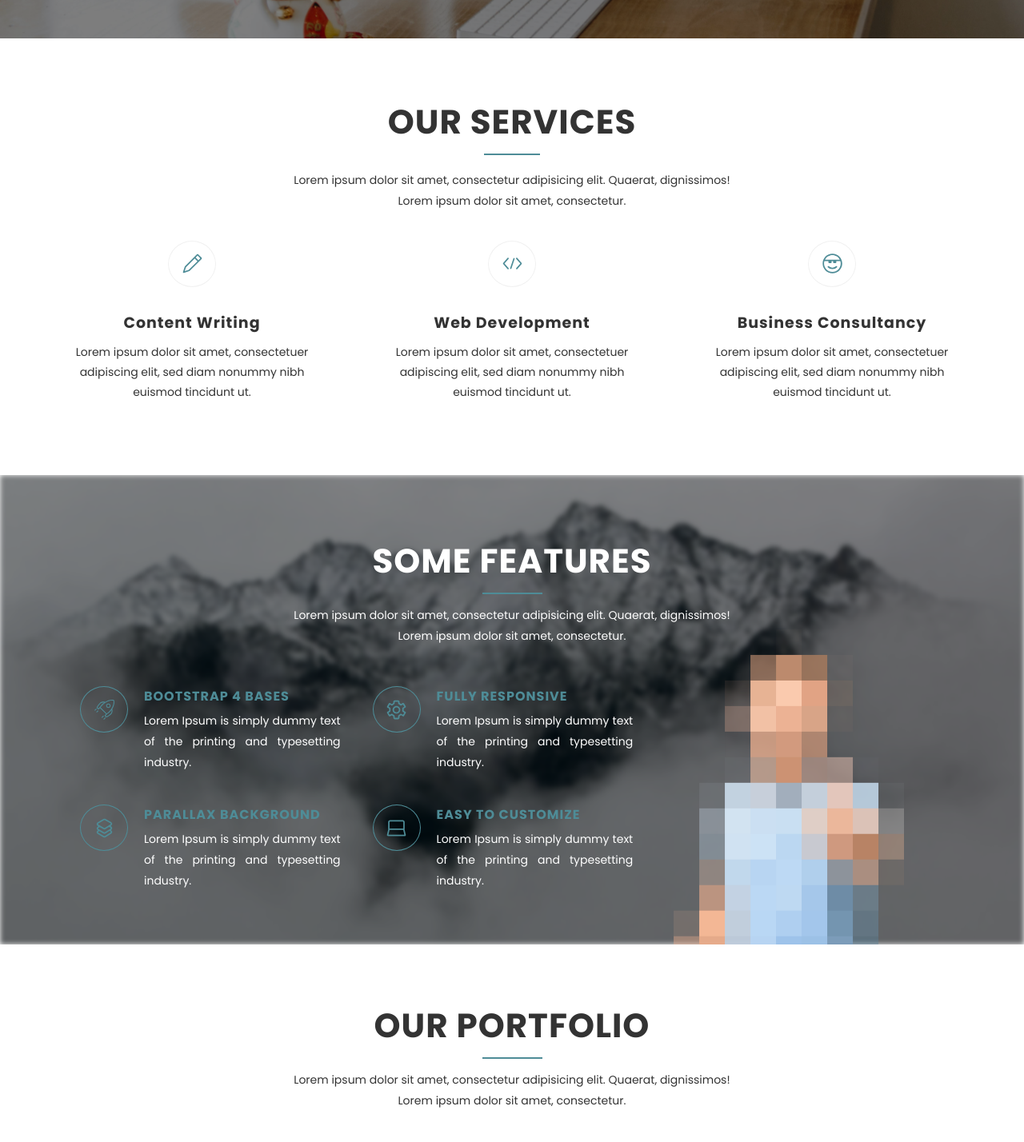
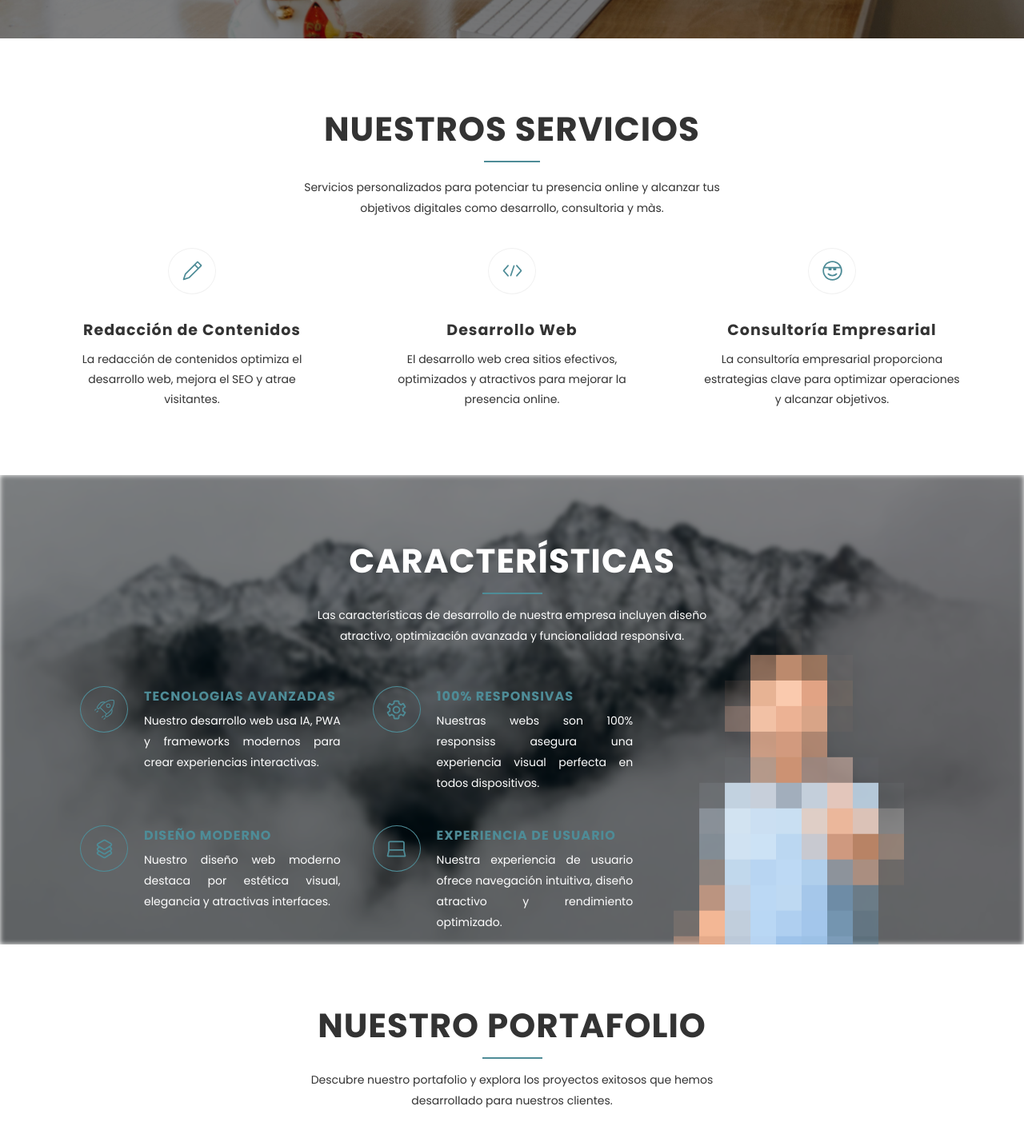
Before and after one commit to Aegox/amun-services-web, a React (Vite) app: page / in a window 1280 px wide. Shown: the part 580-2008 px from the top of the page at 80% size. Built offline with nearby package versions, Linux system fonts and the light colour scheme.

Commit message:
fix Services items is not align in center

```diff
--- a/src/components/Features.jsx
+++ b/src/components/Features.jsx
@@ -1,23 +1,22 @@
-import styles from '../styles/Features.module.css'
-import background from  '../assets/features-background.jpg'
-import person from  '../assets/person.png'
-import Cog from  '../icons/Cog.jsx'
-import Layers from  '../icons/Layers.jsx'
-import Rocket from  '../icons/Rocket.jsx'
-import Laptop from  '../icons/Laptop.jsx'
+import styles from "../styles/Features.module.css";
+import background from "../assets/features-background.jpg";
+import person from "../assets/person.png";
+import Cog from "../icons/Cog.jsx";
+import Layers from "../icons/Layers.jsx";
+import Rocket from "../icons/Rocket.jsx";
+import Laptop from "../icons/Laptop.jsx";
 
-
-function Features () {
+function Features() {
   return (
     <main id="Features" className={styles.main}>
       <div className={styles.background}></div>
       <div className={styles.container}>
         <header>
-        <h2>SOME FEATURES</h2>
-        <div className={styles.line}>
-        </div>
-        <p>Lorem ipsum dolor sit amet, consectetur adipisicing elit. Quaerat, dignissimos!
-Lorem ipsum dolor sit amet, consectetur.</p>
+          <h2>CARACTERÍSTICAS</h2>
+          <div className={styles.line}></div>
+          <p>
+           Las características de desarrollo de nuestra empresa incluyen diseño atractivo, optimización avanzada y funcionalidad responsiva.
+          </p>
         </header>
         <div className={styles.articles}>
           <article>
@@ -25,8 +24,11 @@ Lorem ipsum dolor sit amet, consectetur.</p>
               <Rocket width="25px" height="25px" color="black" />
             </div>
             <div className={styles.item}>
-            <h4>BOOTSTRAP 4 BASES</h4>
-            <p>Lorem Ipsum is simply dummy text of the printing and typesetting industry.</p>
+              <h4>TECNOLOGIAS AVANZADAS</h4>
+              <p>
+                Nuestro desarrollo web usa IA, PWA y frameworks modernos para
+                crear experiencias interactivas.
+              </p>
             </div>
           </article>
           <article>
@@ -34,8 +36,11 @@ Lorem ipsum dolor sit amet, consectetur.</p>
               <Cog width="25px" height="25px" color="black" />
             </div>
             <div className={styles.item}>
-            <h4>FULLY RESPONSIVE</h4>
-            <p>Lorem Ipsum is simply dummy text of the printing and typesetting industry. </p>
+              <h4>100% RESPONSIVAS</h4>
+              <p>
+                Nuestras webs son 100% responsiss asegura una experiencia visual
+                perfecta en todos dispositivos.
+              </p>
             </div>
           </article>
           <article>
@@ -43,8 +48,11 @@ Lorem ipsum dolor sit amet, consectetur.</p>
               <Layers width="25px" height="25px" color="black" />
             </div>
             <div className={styles.item}>
-            <h4>PARALLAX BACKGROUND</h4>
-            <p>Lorem Ipsum is simply dummy text of the printing and typesetting industry. </p>
+              <h4>DISEÑO MODERNO</h4>
+              <p>
+                Nuestro diseño web moderno destaca por estética visual,
+                elegancia y atractivas interfaces.
+              </p>
             </div>
           </article>
           <article>
@@ -52,15 +60,18 @@ Lorem ipsum dolor sit amet, consectetur.</p>
               <Laptop width="25px" height="25px" color="black" />
             </div>
             <div className={styles.item}>
-            <h4>EASY TO CUSTOMIZE</h4>
-            <p>Lorem Ipsum is simply dummy text of the printing and typesetting industry. </p>
+              <h4>EXPERIENCIA DE USUARIO</h4>
+              <p>
+                Nuestra experiencia de usuario ofrece navegación intuitiva,
+                diseño atractivo y rendimiento optimizado.
+              </p>
             </div>
           </article>
         </div>
         <img src={person} alt="" />
       </div>
     </main>
-  )
+  );
 }
 
 export default Features;
--- a/src/components/Home.jsx
+++ b/src/components/Home.jsx
@@ -14,7 +14,6 @@ function Home () {
       };
   }, []);
 
-
   return (
     <main id="Home" className={styles.main}>
       <div className={styles.container}></div>
@@ -23,8 +22,7 @@ function Home () {
           Innovación, Calidad y Servicio Excepcional
         </span>
         <span>
-          Creamos soluciones empresariales, paginas webs, y mucho mas.
-        </span>
+          Transformamos ideas en soluciones digitales innovadoras.        </span>
         <a href="#Services">
           CONTINUAR
         </a>
--- a/src/components/Portfolio.jsx
+++ b/src/components/Portfolio.jsx
@@ -11,20 +11,19 @@ function Portfolio () {
   return (
     <main id="Works" className={styles.main}>
       <header className={styles.brand}>
-        <h2>OUR PORTFOLIO</h2>
+        <h2>NUESTRO PORTAFOLIO</h2>
         <div className={styles.line}></div>
-        <p>Lorem ipsum dolor sit amet, consectetur adipisicing elit. Quaerat, dignissimos!
-Lorem ipsum dolor sit amet, consectetur.</p>
+        <p>Descubre nuestro portafolio y explora los proyectos exitosos que hemos desarrollado para nuestros clientes.</p>
       </header>
-      <section className={styles.body}>
-        <nav>
+     <section className={styles.body}>
+         {/*<nav>
           <ul>
             <li>ALL</li>
             <li>DESIGN</li>
             <li>DEVELOPMENT</li>
             <li>PRINT</li>
           </ul>
-        </nav>
+        </nav>*/}
         <div className={styles.container}>
           <article>
             <div className={styles.backItem}>
--- a/src/components/Services.jsx
+++ b/src/components/Services.jsx
@@ -24,11 +24,10 @@ function Services() {
   return (
     <main id="Services" className={styles.main}>
       <article className={styles.brand}>
-        <h1>OUR SERVICES</h1>
+        <h1>NUESTROS SERVICIOS</h1>
         <div className={styles.line}></div>
         <h3>
-          Lorem ipsum dolor sit amet, consectetur adipisicing elit. Quaerat, dignissimos!
-          Lorem ipsum dolor sit amet, consectetur.
+          Servicios personalizados para potenciar tu presencia online y alcanzar tus objetivos digitales como desarrollo, consultoria y màs.
         </h3>
       </article>
       <section>
@@ -39,8 +38,10 @@ function Services() {
           <div className={styles.iconDiv}>
             <Pencil color="#000000" width="30px" height="30px" />
           </div>
-          <h3>Content Writing</h3>
-          <h4>Lorem ipsum dolor sit amet, consectetuer adipiscing elit, sed diam nonummy nibh euismod tincidunt ut.</h4>
+          <h3>Redacción de Contenidos</h3>
+          <h4>
+            La redacción de contenidos optimiza el desarrollo web, mejora el SEO y atrae visitantes.
+          </h4>
         </div>
         <div
           ref={(el) => elementRefs.current[1] = el}
@@ -49,8 +50,8 @@ function Services() {
           <div className={styles.iconDiv}>
             <Code color="#000000" width="30px" height="30px" />
           </div>
-          <h3>Web Development</h3>
-          <h4>Lorem ipsum dolor sit amet, consectetuer adipiscing elit, sed diam nonummy nibh euismod tincidunt ut.</h4>
+          <h3>Desarrollo Web</h3>
+          <h4>El desarrollo web crea sitios efectivos, optimizados y atractivos para mejorar la presencia online.</h4>
         </div>
         <div
           ref={(el) => elementRefs.current[2] = el}
@@ -59,8 +60,8 @@ function Services() {
           <div className={styles.iconDiv}>
             <Cool color="#000000" width="30px" height="30px" />
           </div>
-          <h3>Business Consultancy</h3>
-          <h4>Lorem ipsum dolor sit amet, consectetuer adipiscing elit, sed diam nonummy nibh euismod tincidunt ut.</h4>
+          <h3>Consultoría Empresarial</h3>
+          <h4>La consultoría empresarial proporciona estrategias clave para optimizar operaciones y alcanzar objetivos.</h4>
         </div>
       </section>
     </main>
--- a/src/styles/Services.module.css
+++ b/src/styles/Services.module.css
@@ -2,6 +2,7 @@
   display: flex;
   flex-direction: column;
   align-items: center;
+  justify-content: center;
   width: 100%;
   height: 546.20px;
   background-color: white;
@@ -52,7 +53,8 @@
   justify-content: center;
   align-items: center;
   gap: 10px;
-  opacity: 0
+  opacity: 0;
+  width: calc(100% / 3)
 
 }
 
@@ -87,8 +89,8 @@
 .containerSvg h3 {
   font-size: 19px;
   letter-spacing: 1px
+}
 
-}
 
 .containerSvg h4 {
   text-align: center;
```
Lines whose indentation alone changed are shown as unchanged.
